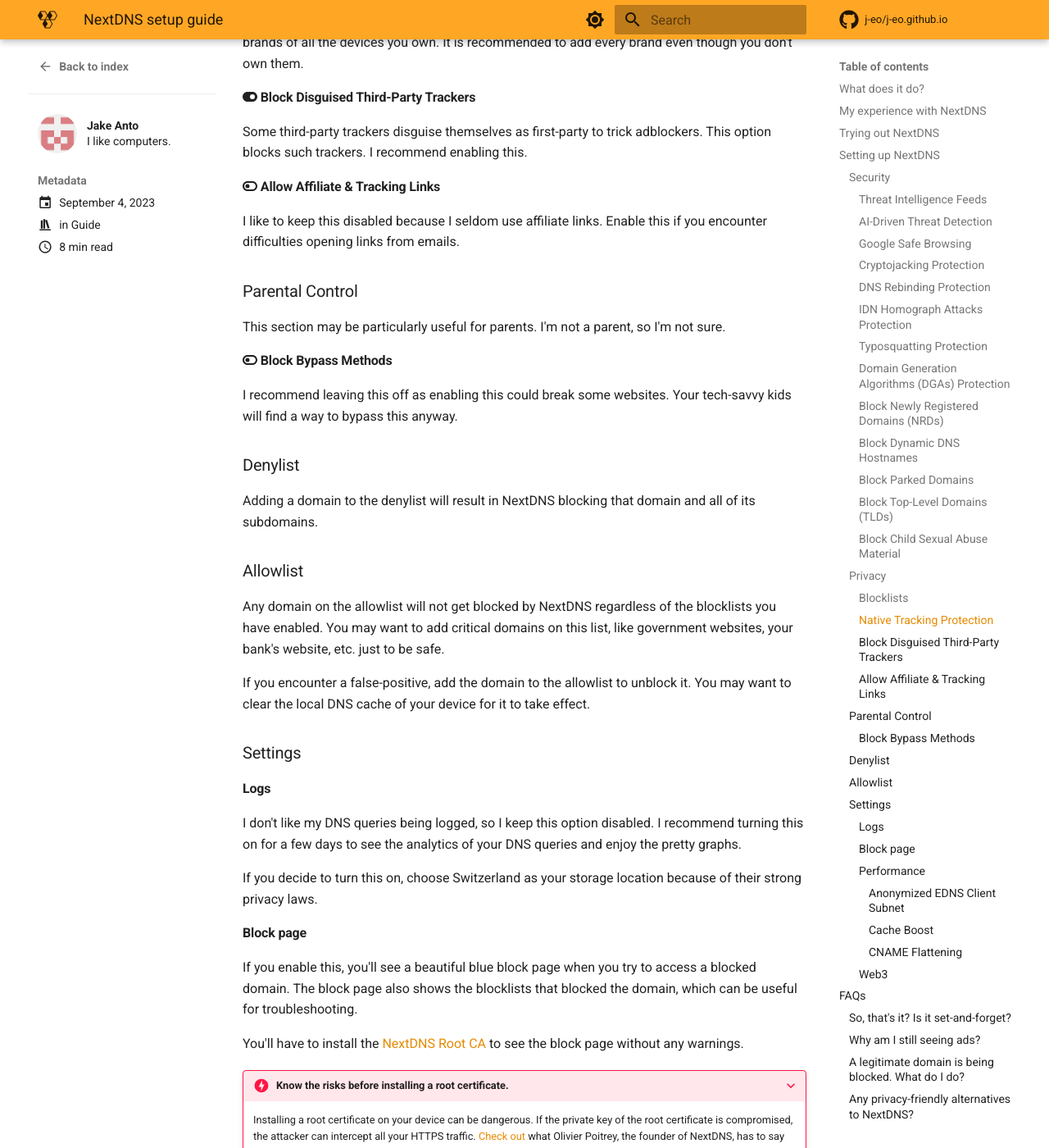
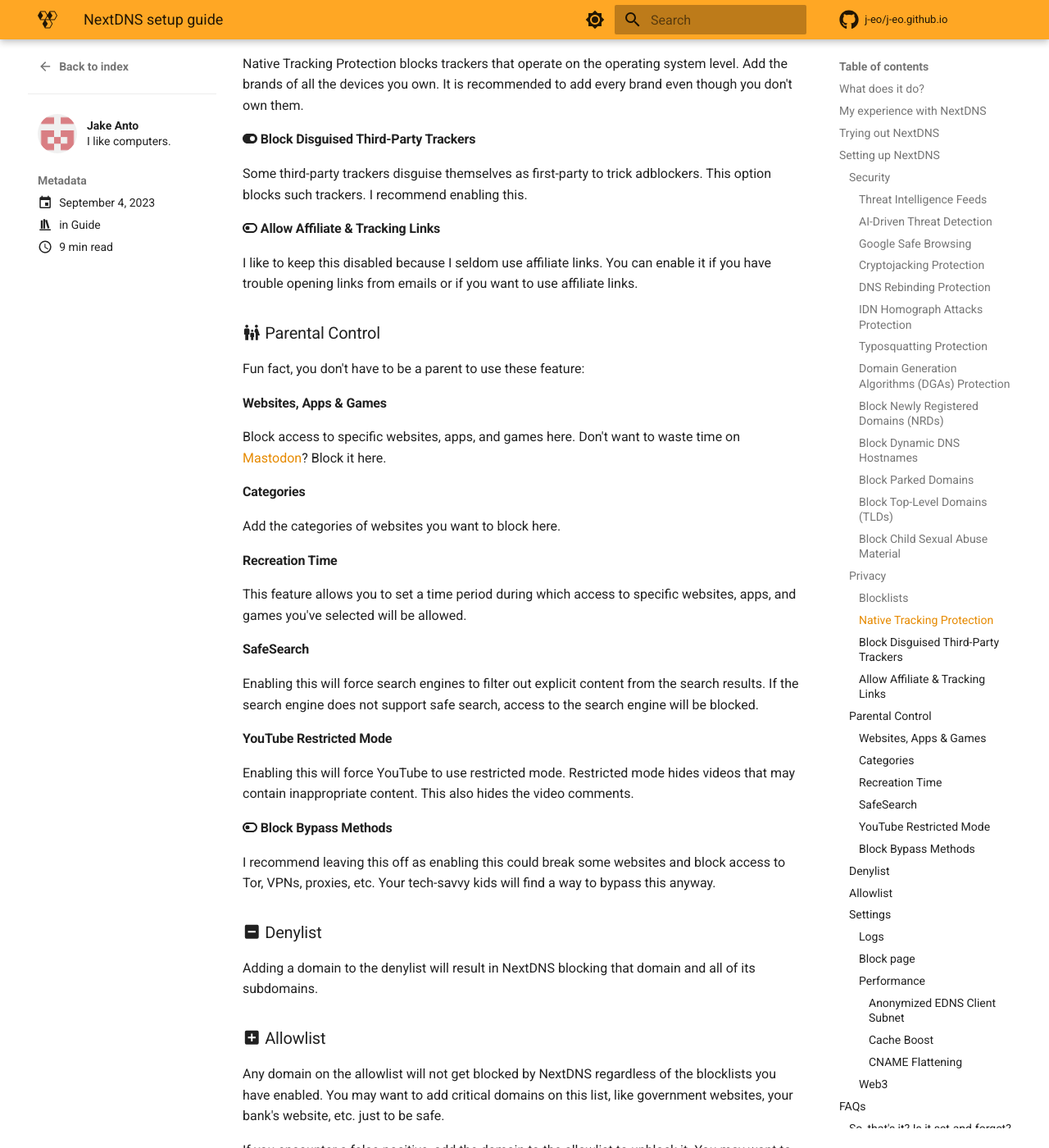
Before and after one commit to JakeAnto/JakeAnto.github.io, an MkDocs documentation site: the page built from docs/blog/posts/nextdns.md, in a window 1280 px wide and 1400 px high, scrolled down 3953 px. Shown: the whole window at 82% size. Built offline with MkDocs 1.6.1 and Material for MkDocs 9.7.7, drawn with Linux system fonts in a browser that asks for light colours; comment, search, counter and statistics services are not loaded; some of the changed text lies outside the part shown.

Commit message:
Add more content and revise

````diff
--- a/docs/blog/posts/nextdns.md
+++ b/docs/blog/posts/nextdns.md
@@ -12,14 +12,14 @@
 
 # NextDNS setup guide
 
-[:material-shield: NextDNS](https://nextdns.io/) is a DNS service that can be used to block ads, trackers, malware, etc. This guide will help you set up your NextDNS configuration. You [do not have to sign up](#trying-out-nextdns) for NextDNS to follow this guide.
+[:material-shield: NextDNS](https://nextdns.io/) is a DNS service that lets you block ads, trackers, malware, etc. This guide will help you set up your NextDNS configuration. You [do not have to sign up](#trying-out-nextdns) for NextDNS to follow this guide.
 <!-- more -->
 ??? info "This guide is **NOT** sponsored by NextDNS."
     No affiliate links are used in this guide. I'm just a happy user of NextDNS.
 
 ## What does it do?
 
-The key feature of NextDNS is its ability to block ads and trackers at the DNS level. It is highly customizable, allowing you to create tailored filtering rules, whitelist or blacklist specific domains, and monitor your network's DNS queries through logs and analytics. It is a cloud-based alternative to [Pi-hole](https://pi-hole.net/), which is a self-hosted DNS sinkhole that can also block ads and trackers.
+The key feature of NextDNS is its ability to block ads and trackers at the DNS level. It is highly customizable, allowing you to create tailored filtering rules, whitelist or blacklist specific domains, and monitor your network's DNS queries through logs and analytics. It is a cloud-based alternative to [:material-pi-hole: Pi-hole](https://pi-hole.net/), which is a self-hosted DNS sinkhole that can also block ads and trackers.
 
 Blocking trackers at the DNS level ensures that they are blocked not only in your browser (like how an adblock would do), but also across all the apps on your device. It will reduce your data usage and improve your privacy.
 
@@ -82,7 +82,7 @@
 
 #### :fontawesome-solid-toggle-on: Block Newly Registered Domains (NRDs)
 
-Enabling this option will block domains registered less than 30 days ago. NRDs are often malicious but may also be used by legitimate websites. Turning this on may cause some false-positives.
+Enabling this option will block domains registered less than 30 days ago. NRDs are often malicious but may also be used by legitimate websites. Turning this on may cause some false-positives. I'd suggest enabling this unless you work with newly registered domains.
 
 #### :fontawesome-solid-toggle-off: Block Dynamic DNS Hostnames
 
@@ -94,7 +94,7 @@
 
 #### Block Top-Level Domains (TLDs)
 
-This option allows you to block entire TLDs. Some TLDs are known to be extensively abused by malicious actors. According to [this alternative guide](https://github.com/yokoffing/NextDNS-Config#block-top-level-domains-tlds-1-2-3-4-5-), the following TLDs have no legitimate uses and are good candidates for blocking:
+Top-level domains (TLDs) are the segment that follows the final dot of a domain name (usually), like `.com`, `.org`, etc. This option allows you to block entire TLDs. Some TLDs are known to be extensively abused by malicious actors. According to [this alternative guide](https://github.com/yokoffing/NextDNS-Config#block-top-level-domains-tlds-1-2-3-4-5-), the following TLDs have no legitimate uses and are good candidates for blocking:
 
 ```plaintext
 .cfd
@@ -134,27 +134,47 @@
 
 #### :fontawesome-solid-toggle-off: Allow Affiliate & Tracking Links
 
-I like to keep this disabled because I seldom use affiliate links. Enable this if you encounter difficulties opening links from emails.
+I like to keep this disabled because I seldom use affiliate links. You can enable it if you have trouble opening links from emails or if you want to use affiliate links.
 
-### Parental Control
+### :material-human-male-female-child: Parental Control
 
-This section may be particularly useful for parents. I'm not a parent, so I'm not sure.
+Fun fact, you don't have to be a parent to use these feature:
+
+#### Websites, Apps & Games
+
+Block access to specific websites, apps, and games here. Don't want to waste time on [Mastodon](https://joinmastodon.org/)? Block it here.
+
+#### Categories
+
+Add the categories of websites you want to block here.
+
+#### Recreation Time
+
+This feature allows you to set a time period during which access to specific websites, apps, and games you've selected will be allowed.
+
+#### SafeSearch
+
+Enabling this will force search engines to filter out explicit content from the search results. If the search engine does not support safe search, access to the search engine will be blocked.
+
+#### YouTube Restricted Mode
+
+Enabling this will force YouTube to use restricted mode. Restricted mode hides videos that may contain inappropriate content. This also hides the video comments.
 
 #### :fontawesome-solid-toggle-off: Block Bypass Methods
 
-I recommend leaving this off as enabling this could break some websites. Your tech-savvy kids will find a way to bypass this anyway.
+I recommend leaving this off as enabling this could break some websites and block access to Tor, VPNs, proxies, etc. Your tech-savvy kids will find a way to bypass this anyway.
 
-### Denylist
+### :material-minus-box: Denylist
 
 Adding a domain to the denylist will result in NextDNS blocking that domain and all of its subdomains.
 
-### Allowlist
+### :material-plus-box: Allowlist
 
 Any domain on the allowlist will not get blocked by NextDNS regardless of the blocklists you have enabled. You may want to add critical domains on this list, like government websites, your bank's website, etc. just to be safe.
 
 If you encounter a false-positive, add the domain to the allowlist to unblock it. You may want to clear the local DNS cache of your device for it to take effect.
 
-### Settings
+### :material-cog: Settings
 
 #### Logs
 
@@ -207,13 +227,13 @@
 
 ### Any privacy-friendly alternatives to NextDNS?
 
-If you need a self-hosted solution, you can use [Pi-hole](https://pi-hole.net/). If you want a cloud-based solution, you can use [AdGuard DNS](https://adguard-dns.io/), also free up to 300k queries per month.
+If you need a self-hosted solution, you can use [:material-pi-hole: Pi-hole](https://pi-hole.net/). If you want a cloud-based solution, you can use [:simple-adguard: AdGuard DNS](https://adguard-dns.io/), also free up to 300k queries per month.
 
 If you are looking for alternative DNS services that provide malware blocking, you can use [Quad9](https://www.quad9.net/service/service-addresses-and-features) or [Mullvad DNS](https://mullvad.net/en/help/dns-over-https-and-dns-over-tls/), both of which are privacy-friendly.
 
 ### Will adding more blocklists increase the latency?
 
-No, it won't. The latency will stay the same regardless of the number of filters you have enabled. Don't go on about enabling every blocklist you see, though. That'll only increase the chances of false-positives.
+No, it won't. The latency will stay the same regardless of the number of filters you have enabled. Don't go on about enabling every single blocklist, though. I know it's tempting, but that'll only increase the chances of false-positives. How many blocklists should you enable depends on your threat model.
 
 ### Is the free plan enough?
 
@@ -226,3 +246,5 @@
 ### More questions?
 
 Feel free to shoot quick questions on the comments below. Alternatively, ask them on the [NextDNS Help Center](https://help.nextdns.io/) or on the official [subreddit](https://www.reddit.com/r/nextdns/).
+
+Also check out [this alternative guide by yokoffing](https://github.com/yokoffing/NextDNS-Config/blob/main/README.md) and [this video by Techlore](https://neat.tube/w/19r4YnE6fpce6e2B9MepnB) for more information.
````
Also changed, not shown: other parts of docs/blog/posts/nextdns.md (+3 -3 lines).
